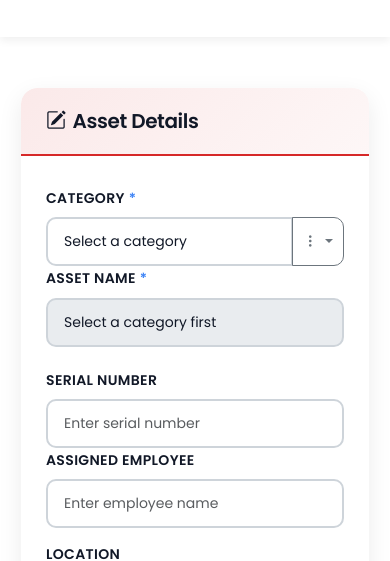
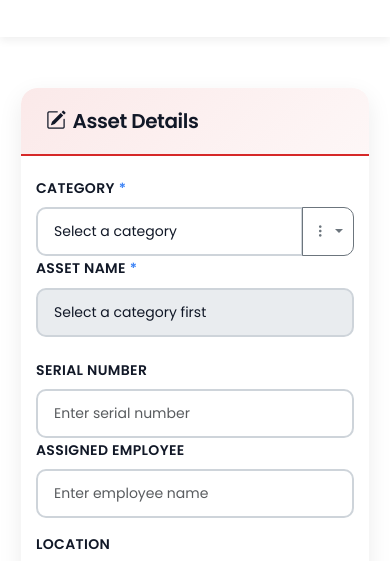
Before and after one commit to Arsath-Farvesh/asset-management, a website: page public/index.html in a window 390 px wide. Shown: the part 271-832 px from the top of the page. Drawn offline with nearby package versions, Linux system fonts and the light colour scheme; no server answers.

Commit message:
Fix layout: Add responsive design and prevent horizontal overflow

```diff
--- a/public/index.html
+++ b/public/index.html
@@ -48,6 +48,27 @@ body {
   padding-bottom: 40px;
   color: var(--text-primary);
   transition: background 0.3s ease, color 0.3s ease;
+  overflow-x: hidden;
+}
+
+.container {
+  width: 100%;
+  overflow-x: hidden;
+}
+
+.input-group {
+  display: flex;
+  width: 100%;
+}
+
+.input-group .form-select,
+.input-group .form-control {
+  min-width: 0;
+  flex: 1;
+}
+
+.input-group .btn {
+  flex-shrink: 0;
 }
 
 .navbar-takhlees {
@@ -262,6 +283,12 @@ body {
   padding: 30px 25px;
 }
 
+@media (max-width: 768px) {
+  .card-body-takhlees {
+    padding: 20px 15px;
+  }
+}
+
 .form-label {
   color: var(--text-primary);
   font-weight: 600;
@@ -338,6 +365,11 @@ body {
   padding: 8px;
   background: white !important;
   object-fit: contain;
+}
+
+.input-group .dropdown-toggle {
+  white-space: nowrap;
+  padding: 0.375rem 0.75rem;
 }
 
 .qr-barcode-container {
```
